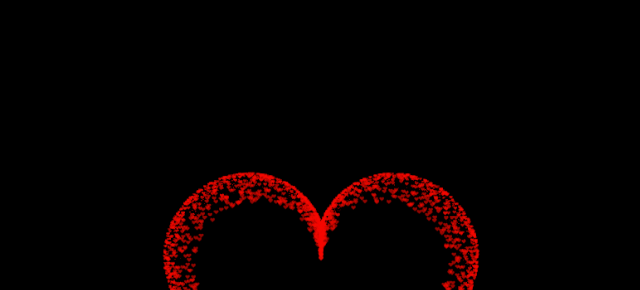
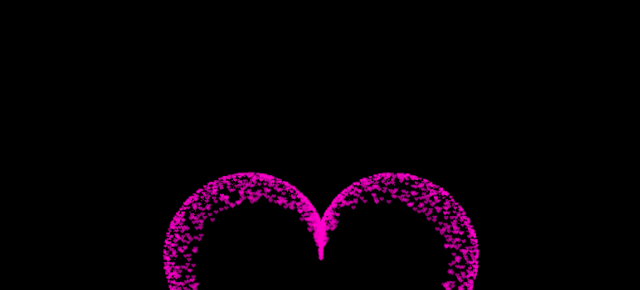
Before and after one commit to KhoaPham12092002/heart-frontend, a plain HTML site: page index.html in a window 1280 px wide. Shown: the part 84-374 px from the top of the page, without its empty margins (319-959 px from the left). Drawn offline with Linux system fonts and the light colour scheme.

Commit message:
Update index.html

```diff
--- a/index.html
+++ b/index.html
@@ -205,7 +205,7 @@ var ParticlePool = (function() {
     }
     context.closePath();
     // create the fill
-    context.fillStyle = '#f50b02';
+    context.fillStyle = '#FF00CC';
     context.fill();
     // create the image
     var image = new Image();
@@ -256,7 +256,7 @@ var ParticlePool = (function() {
   <div class="center-text",
   style="background-color:rgb(0, 0, 0);
         width: 100%;
-        color: rgb(225, 12, 168);
+        color: rgb(25, 102, 255);
         height:100%;
         font-size: 31px;
         font-style: italic;
@@ -264,6 +264,6 @@ var ParticlePool = (function() {
         align-items: center;
         justify-content: center;
         margin-bottom: 5px;
-        text-align: center;"> I LOVE YOU :3 </div>
+        text-align: center;"> HAPPY BIRTHDAY :3 </div>
  </BODY>
 </HTML>
```
